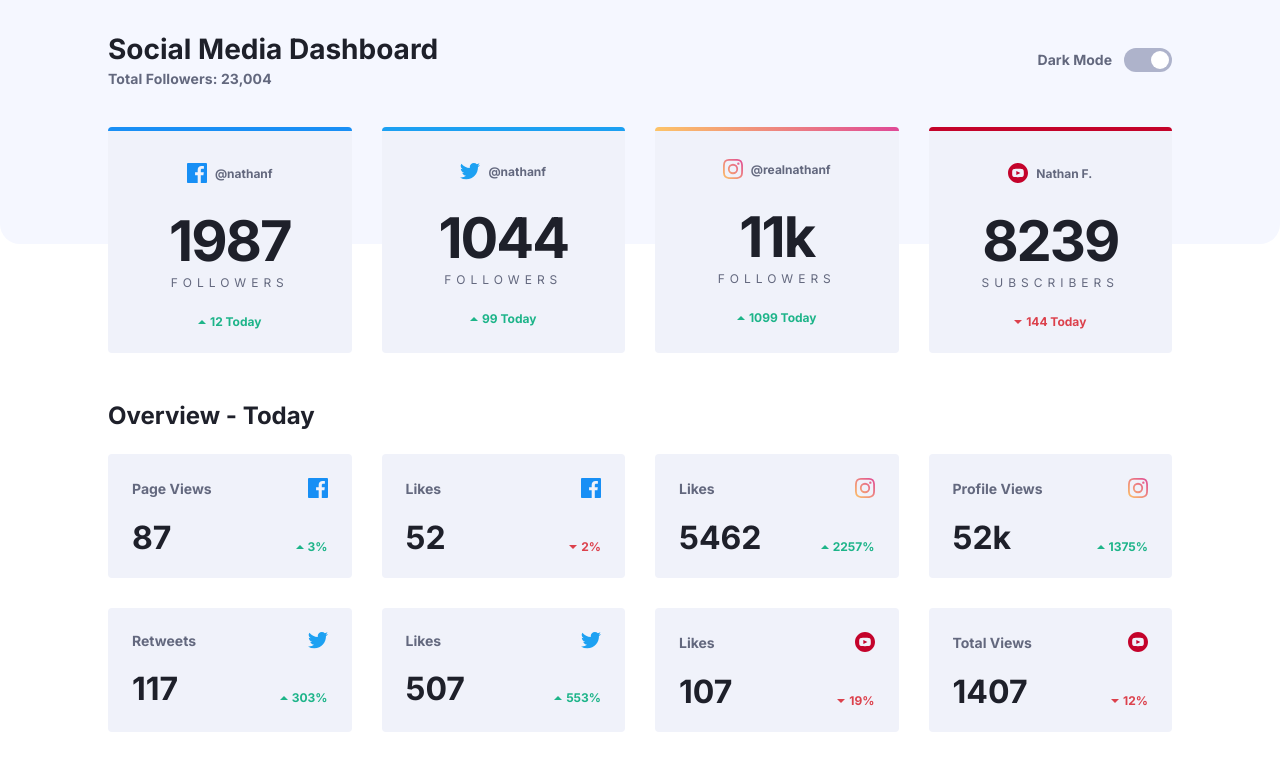
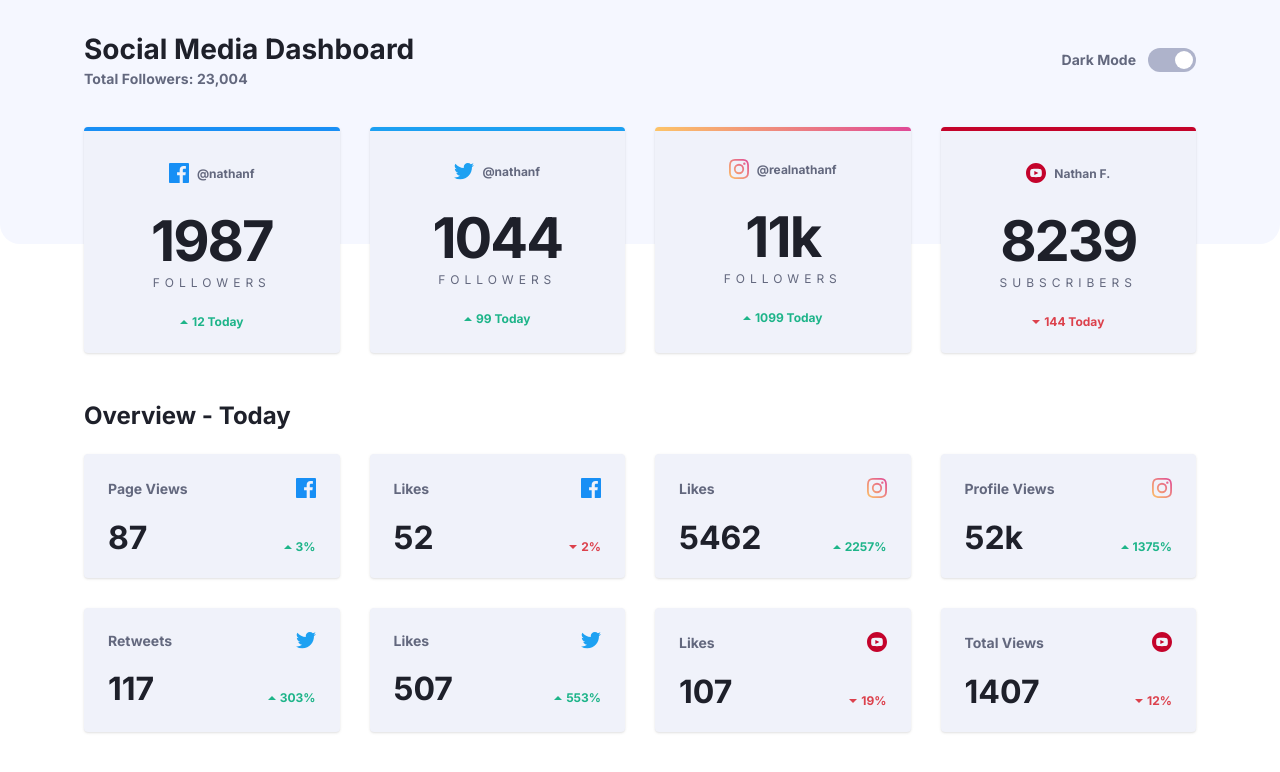
Before and after one commit to john-mirage/social-media-dashboard, a website built with Vite: page index.html in a window 1280 px wide. Built offline with nearby package versions, Linux system fonts and the light colour scheme.

Commit message:
fix: fix cards box shadows and container width

```diff
--- a/src/styles/components/dashboard.css
+++ b/src/styles/components/dashboard.css
@@ -51,7 +51,7 @@
     }
 }
 
-@media screen and (min-width: 1112px) {
+@media screen and (min-width: 1160px) {
     .dashboard__grid {
         grid-template-columns: repeat(4, 1fr);
     }
--- a/src/styles/components/page.css
+++ b/src/styles/components/page.css
@@ -60,8 +60,8 @@
     }
 }
 
-@media screen and (min-width: 1112px) {
+@media screen and (min-width: 1160px) {
     .page__container {
-        max-width: 1112px;
+        max-width: 1160px;
     }
 }
--- a/src/styles/components/social-media.css
+++ b/src/styles/components/social-media.css
@@ -4,6 +4,7 @@
     overflow: hidden;
     border-radius: 0.4rem;
     background-color: var(--color-dark-card);
+    box-shadow: 0 1px 3px 0 rgb(0 0 0 / 0.1), 0 1px 2px -1px rgb(0 0 0 / 0.1);
     cursor: pointer;
 }
 
--- a/src/styles/components/stat.css
+++ b/src/styles/components/stat.css
@@ -6,6 +6,7 @@
     border-radius: 0.4rem;
     cursor: pointer;
     transition: background-color 150ms;
+    box-shadow: 0 1px 3px 0 rgb(0 0 0 / 0.1), 0 1px 2px -1px rgb(0 0 0 / 0.1);
 }
 
 .stat:hover {
```
